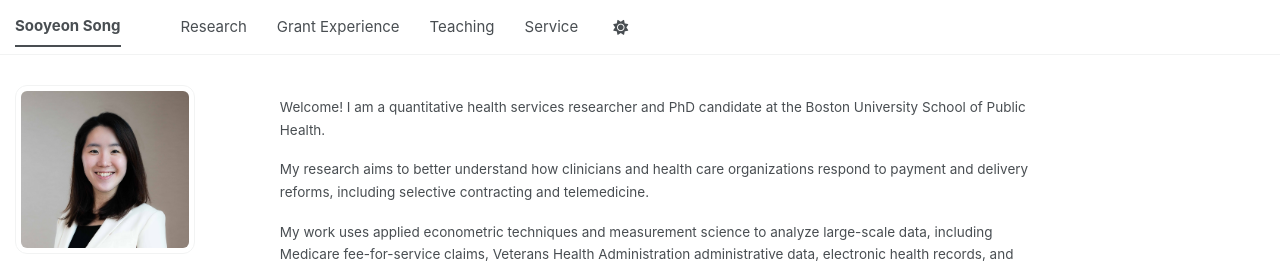
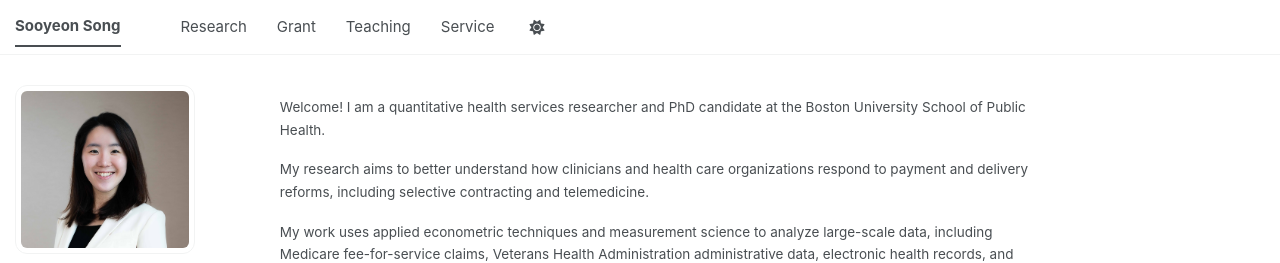
Before and after one commit to sooyeonsong/sooyeonsong.github.io, a Jekyll site: the page built from _pages/about.md, in a window 1280 px wide. Shown: the top 263 px of the page. Built offline with Jekyll 4.4.1, drawn with Linux system fonts in a browser that asks for light colours; some web fonts are replaced; a script bundle is joined from its source files by our own code; library files that are not in the unit come from our copies.

Commit message:
Update navigation.yml

```diff
--- a/_data/navigation.yml
+++ b/_data/navigation.yml
@@ -5,7 +5,7 @@
 main:
   - title: "Research"
     url: /#publications
-  - title: "Grant Experience"
+  - title: "Grant"
     url: /#grants
   - title: "Teaching"
     url: /#teaching
```
